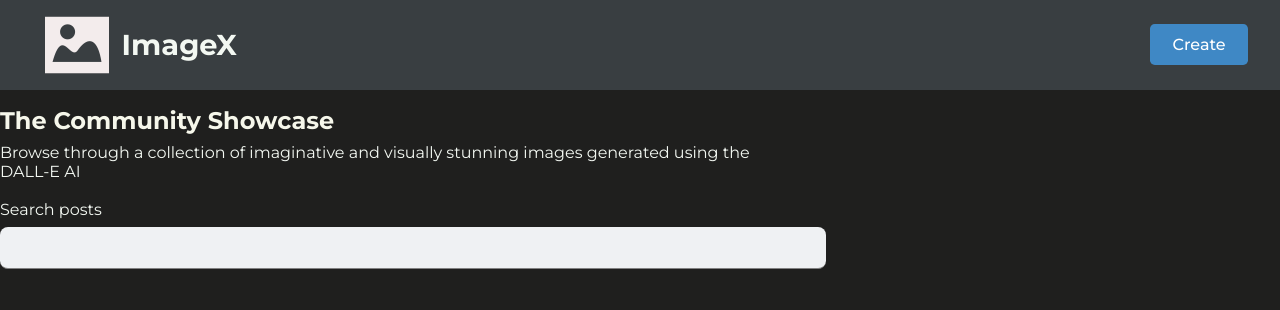
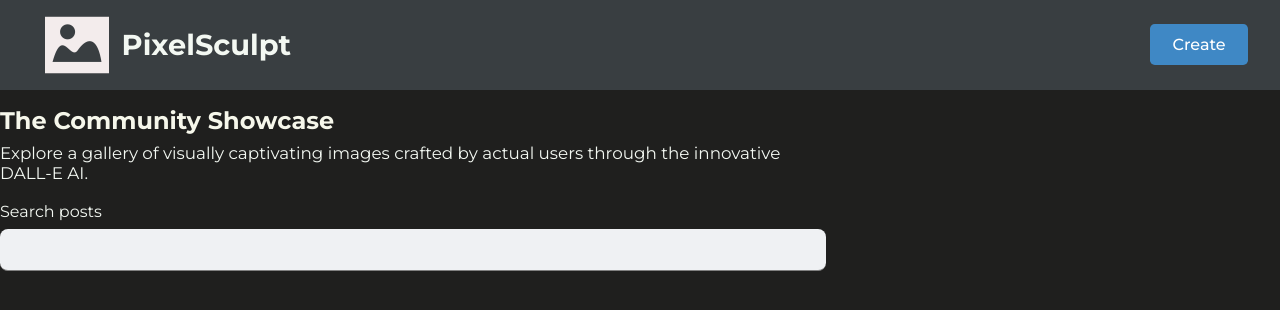
Before and after one commit to duynguyen-js/PixelSculpt, a React (Vite) app in the folder frontend/: page / in a window 1280 px wide. Shown: the top 310 px of the page. Built offline with nearby package versions, Linux system fonts and the light colour scheme; no server answers.

Commit message:
add some changes to our UI

```diff
--- a/frontend/index.html
+++ b/frontend/index.html
@@ -8,7 +8,7 @@
     <link rel="preconnect" href="https://fonts.gstatic.com" crossorigin>
     <link href="https://fonts.googleapis.com/css2?family=Montserrat:ital,wght@0,100..900;1,100..900&display=swap" rel="stylesheet">
     <link rel="stylesheet" href="./src/index.scss">
-    <title>ImageX</title>
+    <title>PixelSculpt</title>
   </head>
   <body>
     <div id="root"></div>
--- a/frontend/src/App.jsx
+++ b/frontend/src/App.jsx
@@ -14,7 +14,7 @@ const App = () => {
           className="logo-container"
         >
           <img src={logo} alt="logo" className="logo" />
-          <h2>ImageX</h2>
+          <h2>PixelSculpt</h2>
         </Link>
 
         <Link to="/create-post">
--- a/frontend/src/components/home/Home.jsx
+++ b/frontend/src/components/home/Home.jsx
@@ -65,9 +65,9 @@ const handleSearchChange = (e) => {
     <section>
       <div className="text-container">
         <h1>The Community Showcase</h1>
-        <p>
-          Browse through a collection of imaginative and visually stunning
-          images generated using the DALL-E AI
+        <p className="hero-text">
+          Explore a gallery of visually captivating images crafted by actual
+          users through the innovative DALL-E AI.
         </p>
       </div>
 
@@ -95,7 +95,10 @@ const handleSearchChange = (e) => {
 
             <div className="image-grid">
               {search ? (
-                <RenderCards data={searchResults} title="No search results found" />
+                <RenderCards
+                  data={searchResults}
+                  title="No search results found"
+                />
               ) : (
                 <RenderCards data={allPosts} title="No posts found" />
               )}
--- a/frontend/src/components/home/home.scss
+++ b/frontend/src/components/home/home.scss
@@ -4,15 +4,16 @@
 
   .text-container {
     padding-top: 1rem;
+
     h1 {
       font-weight: bold;
-      color: white;
       margin-bottom: .5rem;
+      font-size: 1.5rem;
     }
 
-    p {
-      font-size: 1rem;
-      max-width: 800px;
+    .hero-text {
+      font-size: 1.05rem;
+
     }
   }
 
```
